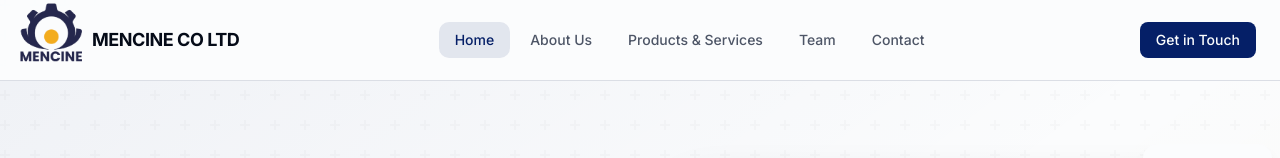
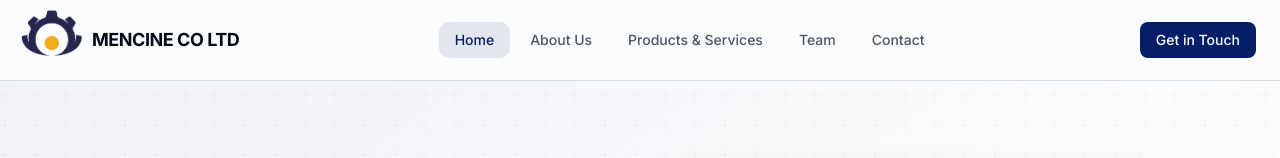
Before and after one commit to torie28/mencine, a Next.js app: page / in a window 1280 px wide. Shown: the top 158 px of the page. Built offline with nearby package versions, Linux system fonts and the light colour scheme; a web font is replaced by a local one.

Commit message:
editing the size of the image

```diff
--- a/components/navigation.tsx
+++ b/components/navigation.tsx
@@ -27,11 +27,11 @@ export function Navigation() {
           <Link href="/" className="flex items-center gap-3 group">
             <div className="relative w-14 h-14  shrink-0 group-hover:scale-105 transition-transform">
               <Image
-                src="/images/WIKI%20CLUB%20LOGO%20(5).png"
+                src="/images/MENCINE.png"
                 alt="Mencine logo"
                 fill
                 loading="eager"
-                className="object-contain scale-[2.5] -translate-y-2"
+                className="object-contain scale-[1.5] -translate-y-2"
               />
             </div>
             <div className="flex flex-col">
```
Also changed, not shown: public/images/MENCINE.png (added).
